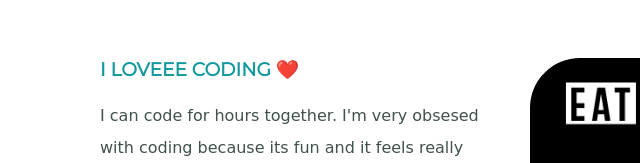
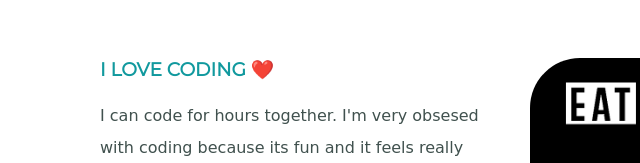
Before and after one commit to yashbharti2004/cv, a plain HTML site: page index.html in a window 1280 px wide. Shown: the part 1797-1960 px from the top of the page, 220-860 px from the left. Drawn offline with Linux system fonts and the light colour scheme.

Commit message:
Update index.html

```diff
--- a/index.html
+++ b/index.html
@@ -33,7 +33,7 @@
           <div class="skill-row">
             <img class="eatsleepcoderepeat" src="eatsleepcoderepeat.gif" alt="eatsleepcoderepeat">
 
-            <h3>I LOVEEE CODING ❤️</h3>
+            <h3>I LOVE CODING ❤️</h3>
             <p>I can code for hours together. I'm very obsesed with coding because its fun and it feels really happy when my code works.</p>
 
           </div>
```
